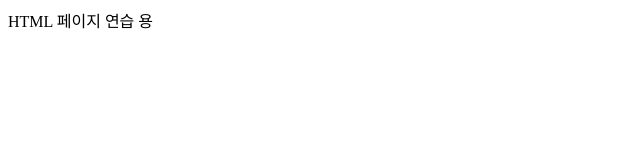
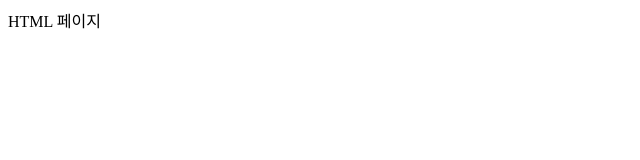
Before and after one commit to pnumin/kTest, a plain HTML site: page index.html in a window 1280 px wide. Shown: the full height of the page, 0-640 px from the left. Drawn offline with Linux system fonts and the light colour scheme.

Commit message:
Clone후 수정

```diff
--- a/index.html
+++ b/index.html
@@ -7,6 +7,6 @@
 </head>
 <body>
   <!-- HTML 주석 -->
-  HTML 페이지 연습 용
+  HTML 페이지
 </body>
 </html>
```
